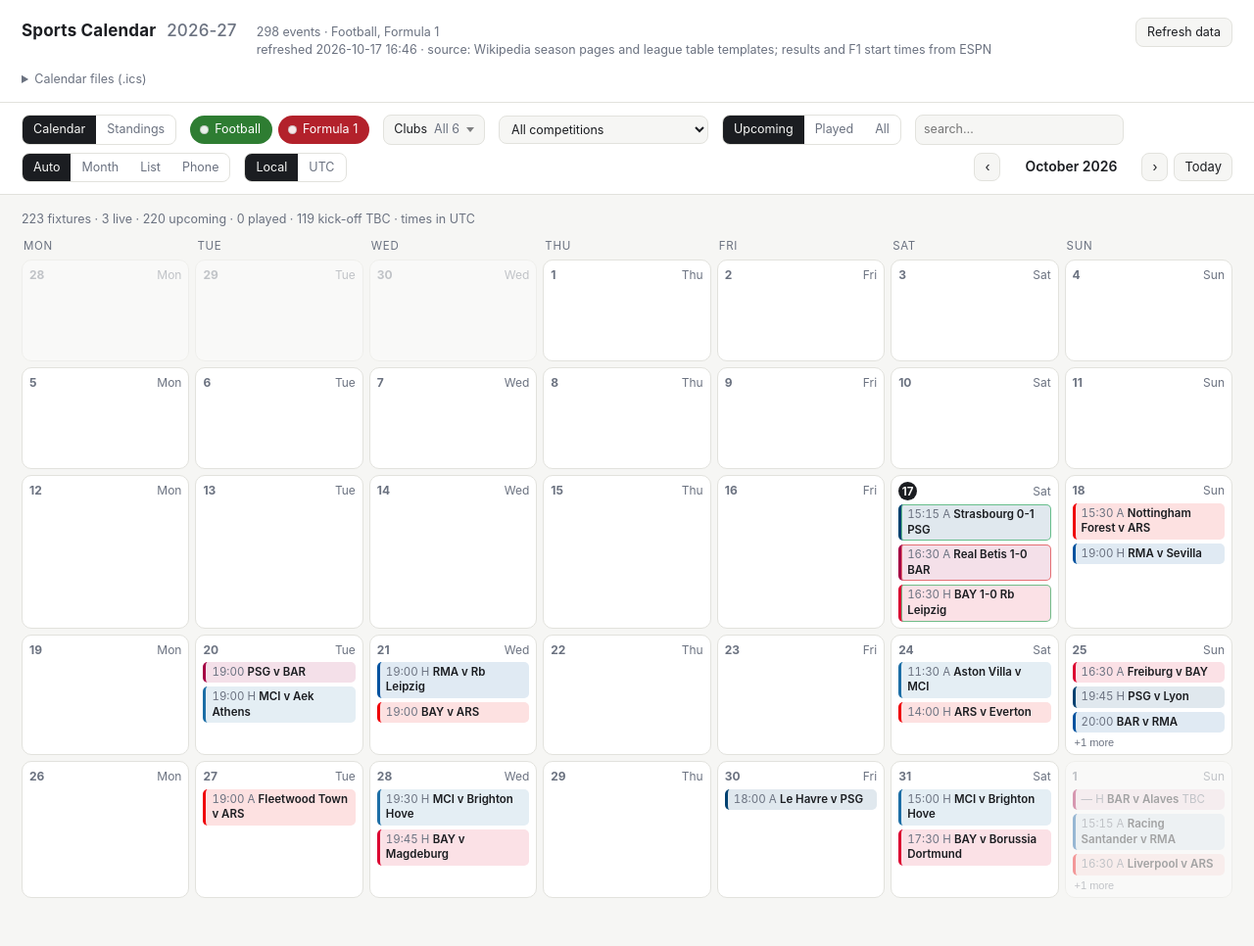
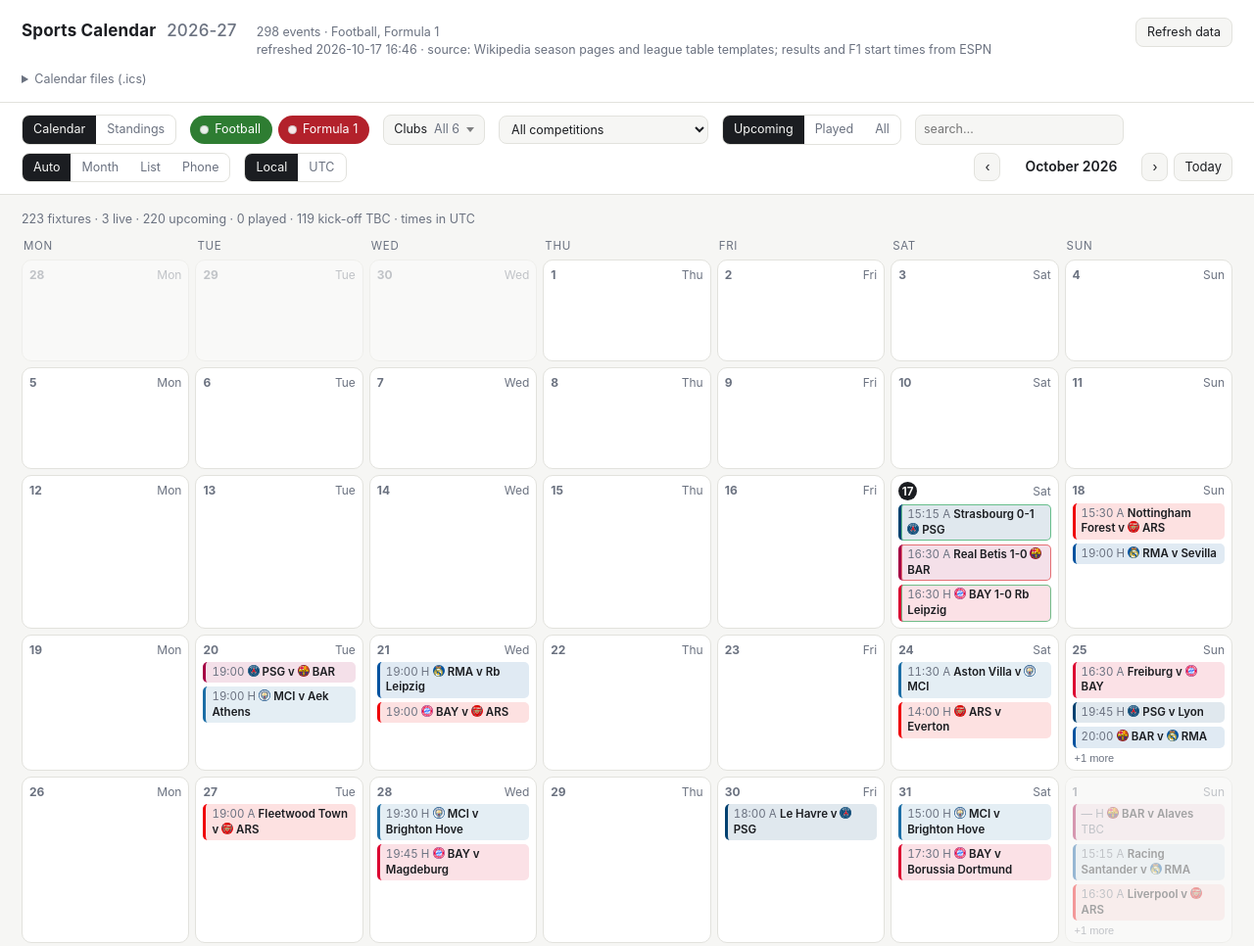
Before and after one commit to richthofen911/SportsCalendar, a website: page index.html in a window 1280 px wide. Shown: the whole page at 98% size. Drawn offline with Linux system fonts and the light colour scheme.

Commit message:
Show the crest in Month as well as List and Phone
Month was the one layout without a badge. Its day pill carries both clubs on a
single line and has no "your clubs" column to put a crest in, so the badge goes
immediately before the club it belongs to — 12px, matched to the pill's 11.5px
text, and only for the six tracked clubs, as everywhere else.

List and Phone already had it: they share one row template and the crest sits in
the Your clubs column beside the short code and H/A marker, which stays visible
at every width.

The README now records where each layout puts the crest, since that differs by
design rather than by accident.

```diff
--- a/index.html
+++ b/index.html
@@ -248,6 +248,8 @@
       .mark { display: inline-flex; width: 15px; height: 15px; border-radius: 50%; background: var(--c); overflow: hidden; vertical-align: -3px; margin-right: 6px; flex: 0 0 auto; }
       .mark img { width: 100%; height: 100%; object-fit: contain; display: block; }
       .mark.sm { width: 12px; height: 12px; margin-right: 5px; }
+      /* The month pill is 11.5px text, so the badge shrinks with it. */
+      .mark.xs { width: 12px; height: 12px; margin-right: 3px; vertical-align: -1px; }
       /* League marks sit on a light chip: these logos are drawn for white
          backgrounds and the Premier League lion in particular disappears
          against the dark theme. */
@@ -647,6 +649,18 @@
         return m.score ? `${label(m, "home")} ${m.score} ${label(m, "away")}` : `${label(m, "home")} v ${label(m, "away")}`;
       }
 
+      // The month pill puts both clubs on one line and has no "your clubs"
+      // column to carry a badge, so each tracked club's crest sits immediately
+      // before its own name — the same place it appears in List and Phone.
+      function eventLineHtml(m) {
+        if (m.category === "formula-1") return eventLine(m);
+        const home = m.clubs.find((c) => sideOf(m, c) === "home");
+        const away = m.clubs.find((c) => sideOf(m, c) === "away");
+        const mark = (id) => (id ? clubMark(id, "xs") : "");
+        const separator = m.score ? ` ${m.score} ` : " v ";
+        return `${mark(home)}${label(m, "home")}${separator}${mark(away)}${label(m, "away")}`;
+      }
+
       // ---- filtering ----
       // A fixture either has a final score or it does not. "live" (ESPN has a
       // score, the match is still running) and "unknown-result" (kicked off, no
@@ -820,7 +834,7 @@
         const ground = m.category === "football" && m.clubs.length === 1 ? ` ${sideOf(m, m.clubs[0]) === "home" ? "H" : "A"}` : "";
         return `<button class="ev ${resultClass(m)}" style="--c:${eventColor(m)}" data-fixture="${m.fixtureKey}"
           title="${eventCompetition(m)} · ${eventTitle(m)}">
-          <span class="t">${time}${ground}</span> <span class="x">${eventLine(m)}</span>${m.kickoffUtc ? "" : ' <span class="t">TBC</span>'}
+          <span class="t">${time}${ground}</span> <span class="x">${eventLineHtml(m)}</span>${m.kickoffUtc ? "" : ' <span class="t">TBC</span>'}
         </button>`;
       }
 
```
Also changed, not shown: README.md.
